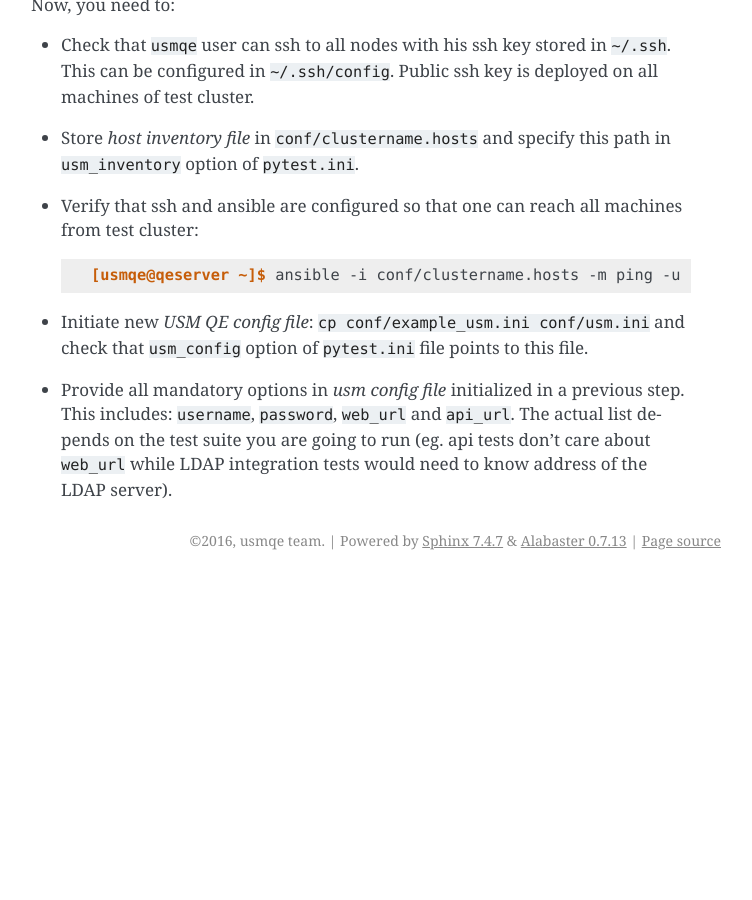
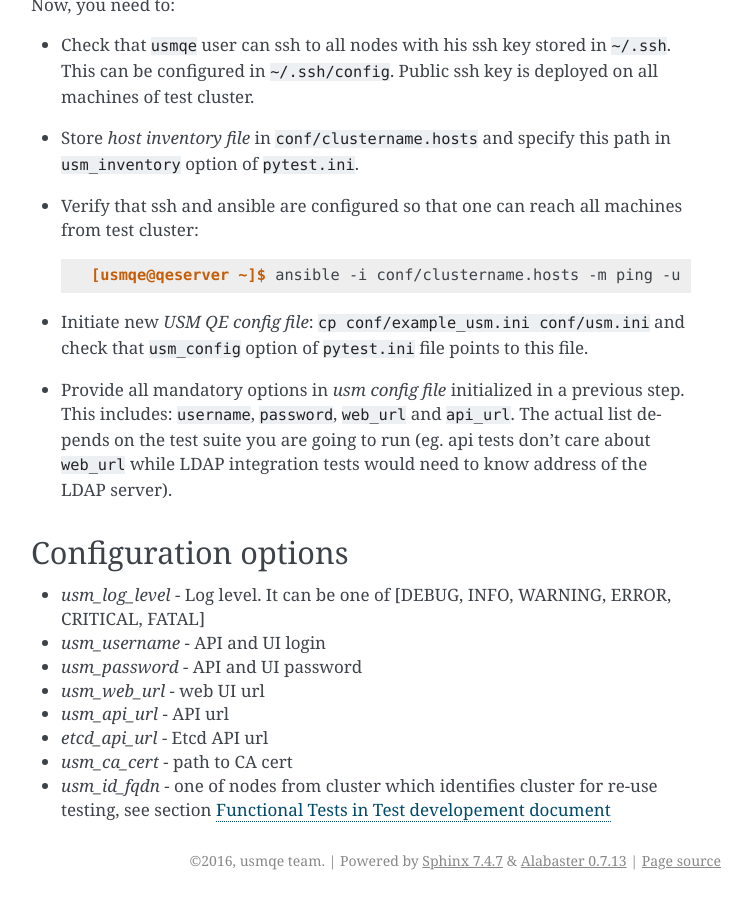
Before and after one commit to usmqe/usmqe-tests, a Sphinx documentation site: the page built from docs/test_configuration.rst, in a window 1280 px wide and 900 px high, scrolled down 1426 px. Shown: the whole window, without its empty margins (389-1141 px from the left). Built offline with Sphinx 7.4.7, drawn with Linux system fonts in a browser that asks for light colours; before the commit the page ends 2006 px from its top, so only the background shows below that; some of the changed text lies outside the part shown.

Commit message:
add simple documentation for usm.ini config options

```diff
--- a/docs/test_configuration.rst
+++ b/docs/test_configuration.rst
@@ -94,7 +94,29 @@ Now, you need to:
   tests don't care about ``web_url`` while LDAP integration tests would need
   to know address of the LDAP server).
 
+Configuration options
+======================
+
+* *usm_log_level* - Log level. It can be one of [DEBUG, INFO, WARNING,
+  ERROR, CRITICAL, FATAL]
+
+* *usm_username* - API and UI login
+
+* *usm_password* - API and UI password
+
+* *usm_web_url* - web UI url
+
+* *usm_api_url* - API url
+
+* *etcd_api_url* - Etcd API url
+
+* *usm_ca_cert* - path to CA cert
+
+* *usm_id_fqdn* - one of nodes from cluster which identifies cluster for re-use testing,
+  see section `Functional Tests in Test developement document`_
+
 
 .. _`multiple ways to configure pytest`: http://doc.pytest.org/en/latest/customize.html
 .. _`pytest.ini`: https://github.com/usmqe/usmqe-tests/blob/master/pytest.ini
 .. _`conf/example_usm.ini`: https://github.com/usmqe/usmqe-tests/blob/master/conf/example_usm.ini
+.. _`Functional Tests in Test developement document`: https://usmqe-tests.readthedocs.io/en/latest/test_development.html#functional-tests
```
